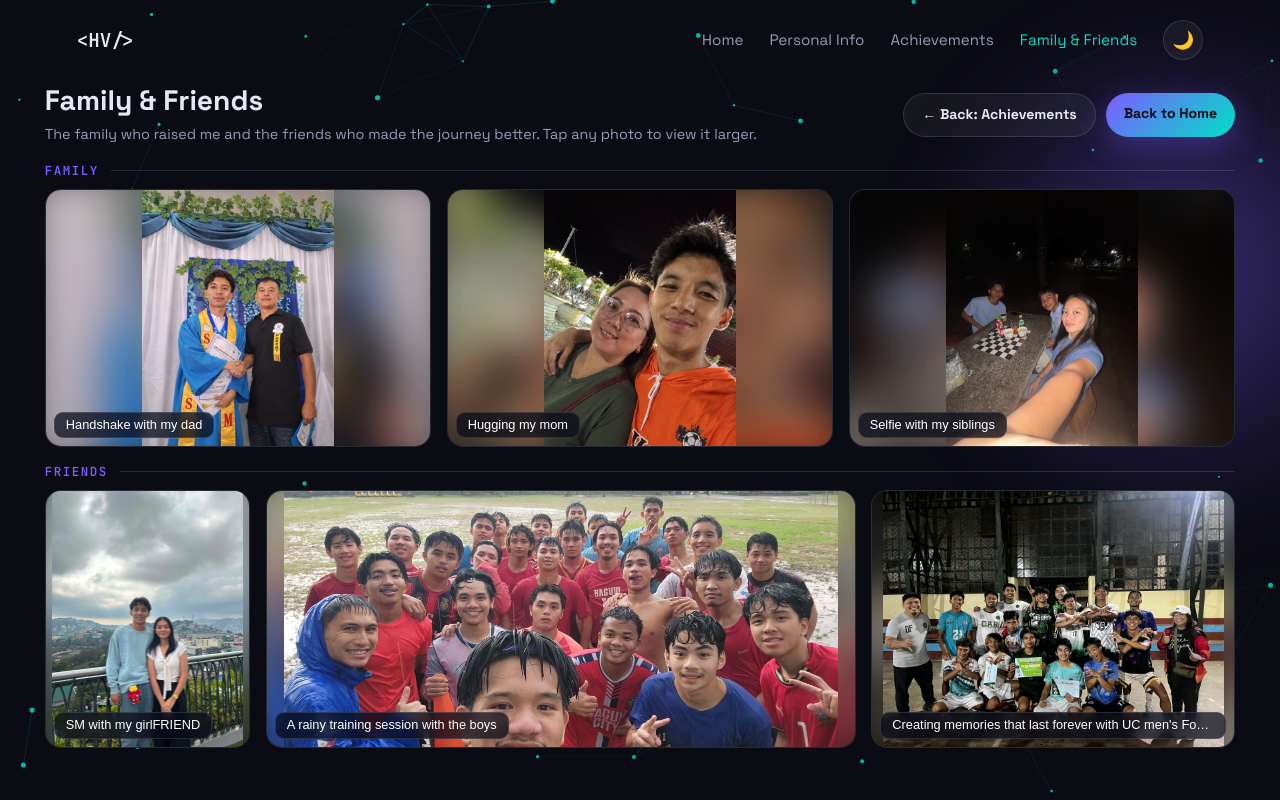
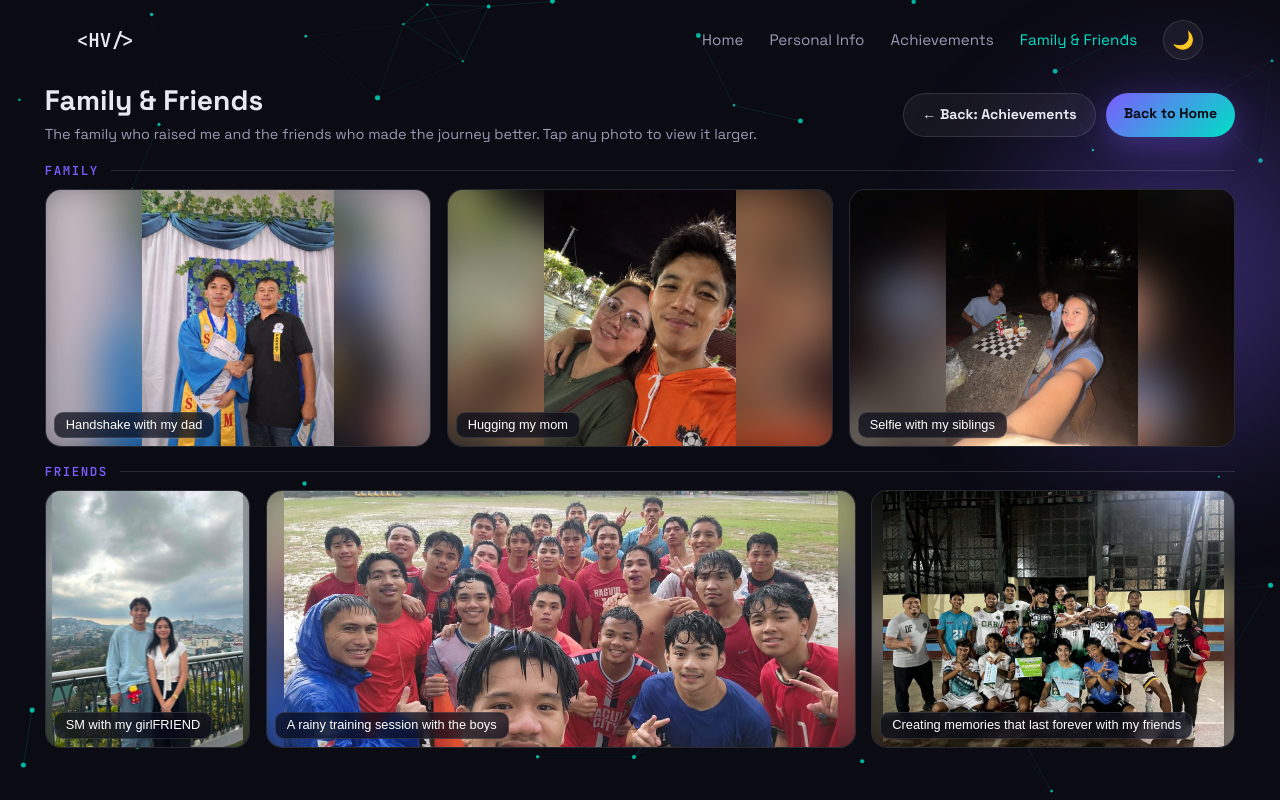
Before and after one commit to heyrolddd/harold, a plain HTML site: page family.html in a window 1280 px wide. Drawn offline with Linux system fonts and the light colour scheme.

Commit message:
Update caption for friends in family.html

```diff
--- a/family.html
+++ b/family.html
@@ -87,7 +87,7 @@
     const FRIENDS = [
       { caption: "SM with my girlFRIEND",   photo: "friend.jpg" },
       { caption: "A rainy training session with the boys", photo: "friends_1.jpg" },
-      { caption: "Creating memories that last forever with UC men's Football Team",        photo: "friends_2.jpg" }
+      { caption: "Creating memories that last forever with my friends",        photo: "friends_2.jpg" }
     ];
     /* ===================================================================== */
 
```
